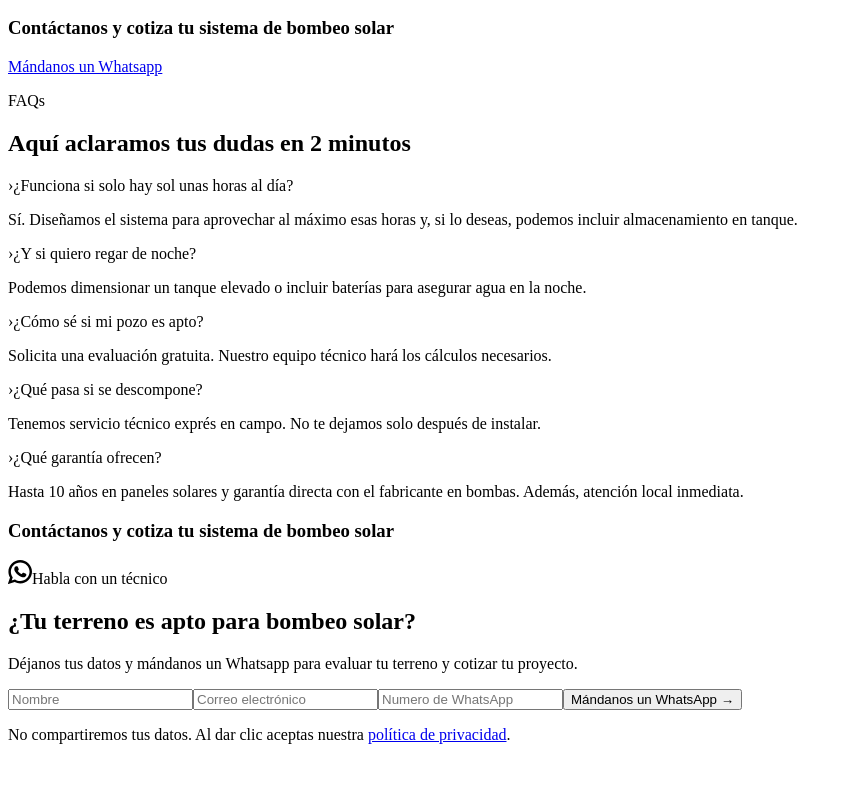
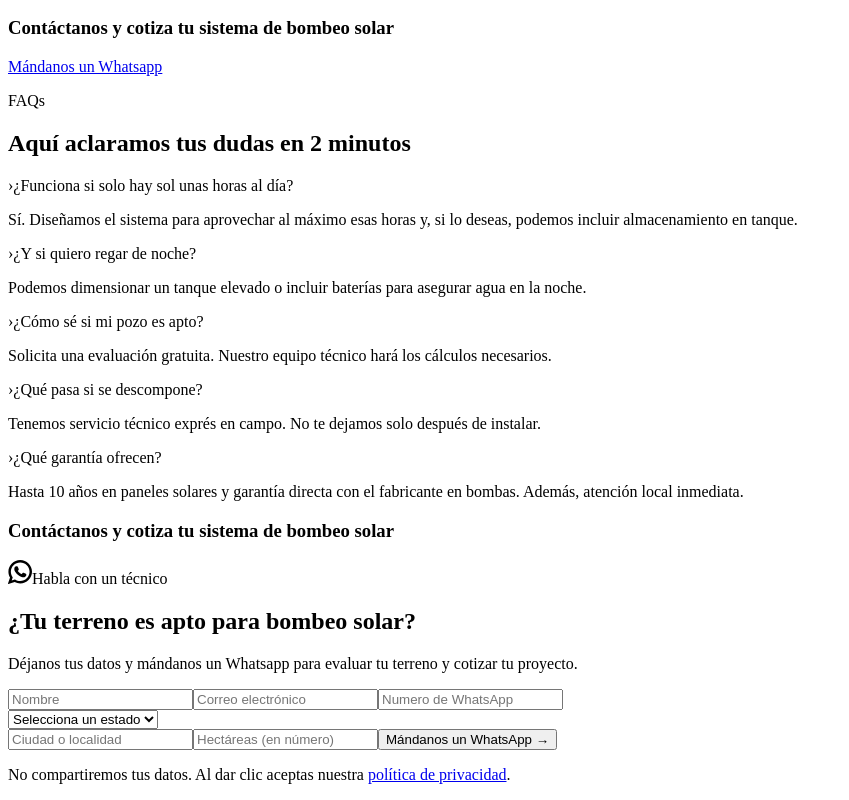
Before and after one commit to imadamblack/elco-bombeosolar, a Next.js app: page / in a window 1280 px wide. Shown: the part 2076-2876 px from the top of the page, without its empty margins (0-849 px from the left). Before the commit the page ends 2836 px from the top, so only its background shows below. Built offline with nearby package versions, Linux system fonts and the light colour scheme.

Commit message:
UPD: added states and hectare to form

```diff
--- /dev/null
+++ b/src/catalogs/mexican-states.js
@@ -0,0 +1,34 @@
+export const mexicanStates = [
+  {value: 'aguascalientes', name: 'Aguascalientes', code: 'AGS'},
+  // {value: 'bajacalifornia', name: 'Baja California', code: 'BC'},
+  // {value: 'bajacaliforniasur', name: 'Baja California Sur', code: 'BCS'},
+  // {value: 'campeche', name: 'Campeche', code: 'CAMP'},
+  // {value: 'chiapas', name: 'Chiapas', code: 'CHIS'},
+  // {value: 'chihuahua', name: 'Chihuahua', code: 'CHIH'},
+  // {value: 'ciudaddemexico', name: 'Ciudad de México', code: 'CDMX'},
+  // {value: 'coahuila', name: 'Coahuila', code: 'COAH'},
+  {value: 'colima', name: 'Colima', code: 'COL'},
+  // {value: 'durango', name: 'Durango', code: 'DGO'},
+  {value: 'guanajuato', name: 'Guanajuato', code: 'GTO'},
+  // {value: 'guerrero', name: 'Guerrero', code: 'GRO'},
+  // {value: 'hidalgo', name: 'Hidalgo', code: 'HGO'},
+  {value: 'jalisco', name: 'Jalisco', code: 'JAL'},
+  // {value: 'mexico', name: 'México', code: 'MEX'},
+  {value: 'michoacan', name: 'Michoacán', code: 'MICH'},
+  // {value: 'morelos', name: 'Morelos', code: 'MOR'},
+  {value: 'nayarit', name: 'Nayarit', code: 'NAY'},
+  // {value: 'nuevoleon', name: 'Nuevo León', code: 'NL'},
+  // {value: 'oaxaca', name: 'Oaxaca', code: 'OAX'},
+  // {value: 'puebla', name: 'Puebla', code: 'PUE'},
+  // {value: 'queretaro', name: 'Querétaro', code: 'QRO'},
+  // {value: 'quintanaroo', name: 'Quintana Roo', code: 'QR'},
+  // {value: 'sanluispotosi', name: 'San Luis Potosí', code: 'SLP'},
+  {value: 'sinaloa', name: 'Sinaloa', code: 'SIN'},
+  // {value: 'sonora', name: 'Sonora', code: 'SON'},
+  // {value: 'tabasco', name: 'Tabasco', code: 'TAB'},
+  // {value: 'tamaulipas', name: 'Tamaulipas', code: 'TAM'},
+  // {value: 'tlaxcala', name: 'Tlaxcala', code: 'TLAX'},
+  // {value: 'veracruz', name: 'Veracruz', code: 'VER'},
+  // {value: 'yucatan', name: 'Yucatán', code: 'YUC'},
+  // {value: 'zacatecas', name: 'Zacatecas', code: 'ZAC'},
+];
--- a/src/components/form/opt-in-form.js
+++ b/src/components/form/opt-in-form.js
@@ -6,6 +6,8 @@
 import { useState } from 'react';
 import { emailRegExp, restrictNumber } from '../../utils/formValidators';
 import fbEvent, { gtagSendEvent } from '../../services/fbEvents';
+import { Select } from './formAtoms';
+import { mexicanStates } from '../../catalogs/mexican-states';
 
 export default function OptInForm({lastClick = '', utm = {}}) {
   const [sending, setSending] = useState(false);
@@ -36,9 +38,9 @@
     }).then((result) => result.json())
       // Send FB Event
       .then(({id}) => {
-        const userData = {email: data.email, phone: data.phone, externalID: id}
+        const userData = {email: data.email, phone: data.phone, externalID: id};
         fbEvent('Lead', userData);
-        gtagSendEvent('KTQ4CPClh9MbEP3jsKxC', userData)
+        gtagSendEvent('KTQ4CPClh9MbEP3jsKxC', userData);
         setCookie('lead', {...data, id});
 
         const forwardLink = document.createElement('a');
@@ -51,9 +53,9 @@
         // router.push(`/survey?id=${id}`);
       })
       .catch(() => {
-        const userData = {email: data.email, phone: data.phone, externalID: ''}
+        const userData = {email: data.email, phone: data.phone, externalID: ''};
         fbEvent('Lead', userData);
-        gtagSendEvent('KTQ4CPClh9MbEP3jsKxC', userData)
+        gtagSendEvent('KTQ4CPClh9MbEP3jsKxC', userData);
         setCookie('lead', {...data});
 
         const forwardLink = document.createElement('a');
@@ -62,7 +64,7 @@
         forwardLink.click();
 
         router.push('/thankyou');
-      })
+      });
   };
 
   return (
@@ -98,6 +100,29 @@
           className={errors.phone && '!bg-red-200'}
           onKeyDown={restrictNumber}
           placeholder="Numero de WhatsApp"/>
+        <Select
+          options={mexicanStates}
+          name="state"
+          inputOptions={{required: true}}
+          placeholder="Selecciona un estado"
+          className={`rounded-md px-6 py-4 bg-white ${errors.state && '!bg-red-200'}`}
+        />
+
+        <input
+          {...register(
+            'city',
+            {required: true},
+          )}
+          className={errors.city && '!bg-red-200'}
+          placeholder="Ciudad o localidad"/>
+
+        <input
+          {...register(
+            'hectare',
+          )}
+          className={errors.hectare && '!bg-red-200'}
+          onKeyDown={restrictNumber}
+          placeholder="Hectáreas (en número)"/>
 
         <button
           disabled={sending}
```
